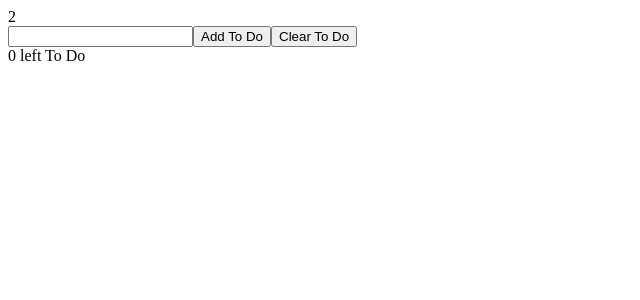
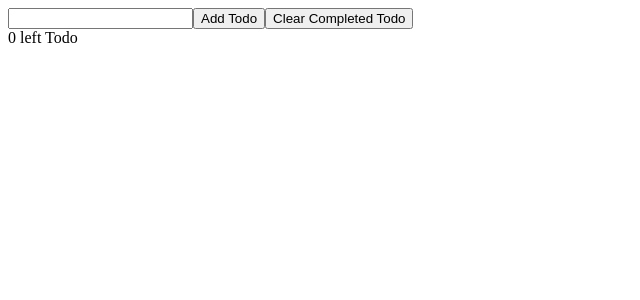
Before and after one commit to akibiaons/learn-react-in-x-min, a React (Create React App) app: page / in a window 1280 px wide. Shown: the top 300 px of the page, without its empty margins (0-640 px from the left). Built offline with nearby package versions, Linux system fonts and the light colour scheme.

Commit message:
added useAffects

```diff
--- a/src/App.js
+++ b/src/App.js
@@ -1,17 +1,22 @@
-import React, { useState } from "react";
-import ToDoList from "./ToDoList";
+import React, { useState, useRef } from "react";
+import TodoList from './TodoList.js';
 
 function App() {
-  const [todos, setTodos] = useState(["todo 1", "todo 2"]);
+  const [todos, setTodos] = useState([])
+
+  function handleAddTodo(e) {
+
+  }
+
   return (
     <>
-      <ToDoList todos={todos} />
+      <TodoList todos={todos} />
       <input type="text" />
-      <button>Add To Do</button>
-      <button>Clear To Do</button>
-      <div>0 left To Do</div>
+      <button onClick={handleAddTodo}>Add Todo</button>
+      <button>Clear Completed Todo</button>
+      <div>0 left Todo</div>
     </>
-  );
+  )
 }
 
 export default App;
--- a/src/ToDoList.js
+++ b/src/ToDoList.js
@@ -1,5 +1,10 @@
-import React from "react";
+import React from 'react'
+import Todo from './ToDo';
 
-export default function ToDoList({ todos }) {
-  return <div>{todos.length}</div>;
+export default function TodoList( { todos } )  {
+  return (
+    todos.map(todo => {
+      return <Todo key={todo.id} todo={todo}/>
+    })
+  )
 }
--- a/src/Todo.js
+++ b/src/Todo.js
@@ -1,5 +1,12 @@
-import React from "react";
+import React from 'react'
 
-export default function Todo() {
-  return <div>Todo</div>;
+export default function Todo({ todo }) {
+  return (
+    <div>
+      <label>
+        <input type="checkbox" checked={todo.complete}/>
+        {todo.name}
+      </label>
+    </div>
+  )
 }
```
Also changed, not shown: src/index.js (line endings or trailing spaces).
